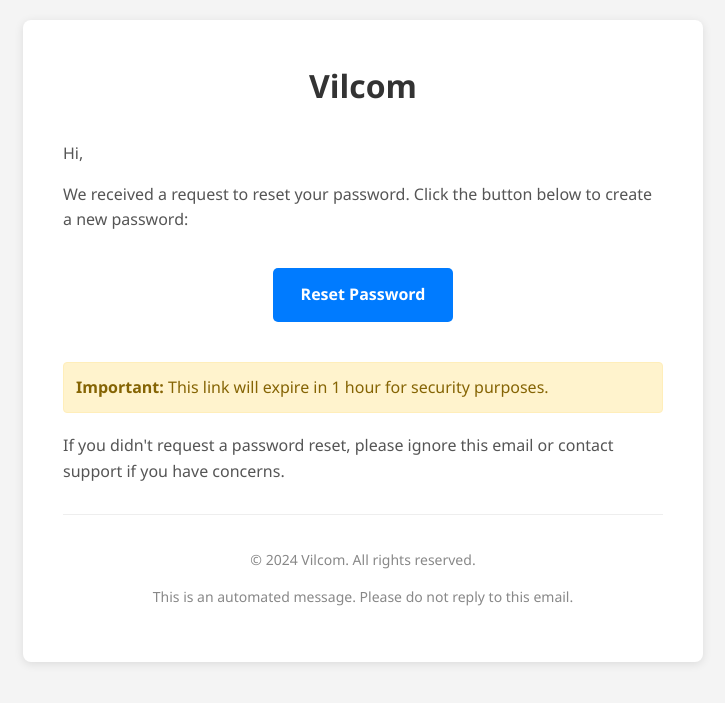
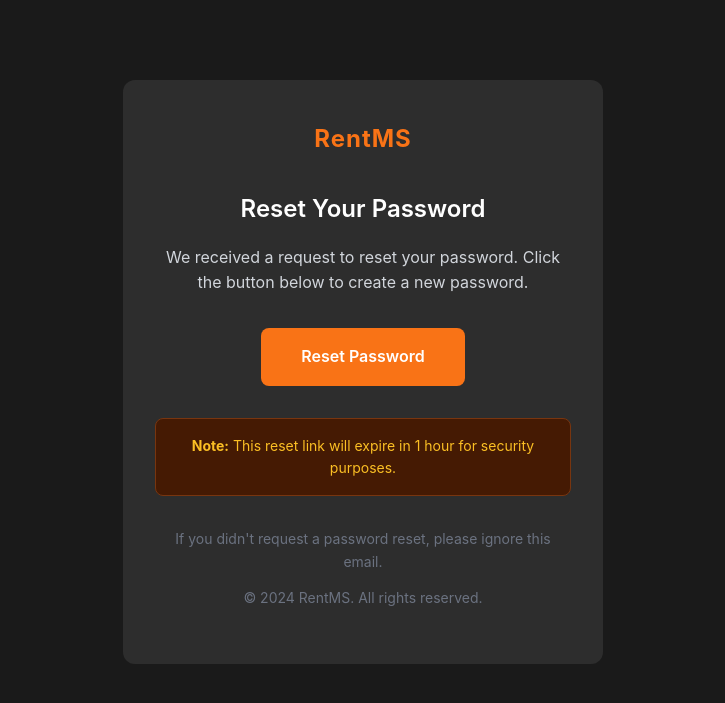
Before and after one commit to eduboy774/rent_ms_backend, a Django app: template rent_ms_backend_html/templates/password_reset.html in a window 1280 px wide. Shown: the top 703 px of the page, without its empty margins (277-1002 px from the left). Run offline with Django 4.2, Linux system fonts and the light colour scheme; the template is opened without the code that fills it, so the values that code supplies are empty; parts of the project's set-up code (start-up, migrations or seed data) failed here and were passed over.

Commit message:
email reset html message

```diff
--- a/rent_ms_accounts/views.py
+++ b/rent_ms_accounts/views.py
@@ -234,7 +234,7 @@ class ForgotPasswordMutation(graphene.Mutation):
                 'receiver_details': user.email,
                 'user': user,
                 'url': url,
-                'subject': "Vilcom Password Reset"
+                'subject': "RentMS Password Reset"
             }
 
             EmailNotifications.send_email_notification(body, 'password_reset.html')
--- a/rent_ms_backend_html/templates/password_reset.html
+++ b/rent_ms_backend_html/templates/password_reset.html
@@ -6,91 +6,97 @@
     <title>Reset Your Password</title>
     <style>
         body {
-            font-family: 'Segoe UI', Tahoma, Geneva, Verdana, sans-serif;
-            line-height: 1.6;
-            background-color: #f4f4f4;
             margin: 0;
             padding: 0;
+            font-family: -apple-system, BlinkMacSystemFont, 'Segoe UI', Roboto, 'Helvetica Neue', Arial, sans-serif;
+            background-color: #1a1a1a;
+            color: #ffffff;
+            line-height: 1.6;
         }
         .container {
-            max-width: 600px;
-            margin: 20px auto;
-            background: #ffffff;
-            padding: 40px;
-            border-radius: 8px;
-            box-shadow: 0 2px 10px rgba(0, 0, 0, 0.1);
+            max-width: 480px;
+            margin: 40px auto;
+            padding: 40px 20px;
         }
-        .header {
+        .email-wrapper {
+            background-color: #2d2d2d;
+            border-radius: 12px;
+            padding: 40px 32px;
             text-align: center;
-            margin-bottom: 30px;
         }
-        .header h1 {
-            color: #333;
-            margin: 0;
+        .logo-text {
+            font-size: 24px;
+            font-weight: 700;
+            color: #f97316;
+            margin-bottom: 32px;
+            letter-spacing: 1px;
         }
-        .content {
-            color: #555;
+        .heading {
+            font-size: 24px;
+            font-weight: 600;
+            margin-bottom: 16px;
+            color: #ffffff;
+        }
+        .message {
             font-size: 16px;
-        }
-        .content p {
-            margin: 15px 0;
+            color: #d1d5db;
+            margin-bottom: 32px;
         }
         .button {
             display: inline-block;
-            padding: 14px 28px;
-            background-color: #007bff;
-            color: #ffffff;
+            padding: 16px 40px;
+            background-color: #f97316;
+            color: #ffffff !important;
             text-decoration: none;
-            border-radius: 5px;
-            font-weight: bold;
-            margin: 20px 0;
+            border-radius: 8px;
+            font-weight: 600;
+            font-size: 16px;
+            transition: background-color 0.2s;
         }
         .button:hover {
-            background-color: #0056b3;
+            background-color: #ea580c;
+        }
+        .warning {
+            margin-top: 32px;
+            padding: 16px;
+            background-color: #451a03;
+            border: 1px solid #78350f;
+            border-radius: 8px;
+            font-size: 14px;
+            color: #fbbf24;
         }
         .footer {
-            margin-top: 30px;
-            padding-top: 20px;
-            border-top: 1px solid #eee;
+            margin-top: 32px;
             font-size: 14px;
-            color: #888;
-            text-align: center;
+            color: #6b7280;
         }
-        .warning {
-            background-color: #fff3cd;
-            border: 1px solid #ffeeba;
-            border-radius: 4px;
-            padding: 12px;
-            margin: 20px 0;
-            color: #856404;
+        .footer a {
+            color: #f97316;
+            text-decoration: none;
         }
     </style>
 </head>
 <body>
     <div class="container">
-        <div class="header">
-            <h1>Vilcom</h1>
-        </div>
+        <div class="email-wrapper">
+            <div class="logo-text">RentMS</div>
 
-        <div class="content">
-            <p>Hi{% if data.user.first_name %} {{ data.user.first_name }}{% endif %},</p>
+            <h1 class="heading">Reset Your Password</h1>
 
-            <p>We received a request to reset your password. Click the button below to create a new password:</p>
-
-            <p style="text-align: center;">
-                <a href="{{ data.url }}" class="button">Reset Password</a>
+            <p class="message">
+                We received a request to reset your password. Click the button below to create a new password.
             </p>
 
+            <a href="{{ data.url }}" class="button">Reset Password</a>
+
             <div class="warning">
-                <strong>Important:</strong> This link will expire in 1 hour for security purposes.
+                <strong>Note:</strong> This reset link will expire in 1 hour for security purposes.
             </div>
 
-            <p>If you didn't request a password reset, please ignore this email or contact support if you have concerns.</p>
-        </div>
-
-        <div class="footer">
-            <p>&copy; 2024 Vilcom. All rights reserved.</p>
-            <p>This is an automated message. Please do not reply to this email.</p>
+            <div class="footer">
+                <p>If you didn't request a password reset, please ignore this email.</p>
+                <p>&copy; 2024 RentMS. All rights reserved.</p>
+            </div>
         </div>
     </div>
 </body>
--- a/rent_ms_utils/EmailUtils.py
+++ b/rent_ms_utils/EmailUtils.py
@@ -32,14 +32,11 @@ class EmailNotifications:
             first_name = getattr(user, 'first_name', '') or ''
             html_content = html_content.replace('{{ data.user.first_name }}', first_name)
 
-        text_content = f"Password Reset Request\n\nClick the link below to reset your password:\n{reset_url}\n\nIf you didn't request this, please ignore this email."
-
         msg = MIMEMultipart()
         msg['From'] = DEFAULT_FROM_EMAIL
         msg['To'] = emailBody['receiver_details']
         msg['Subject'] = emailBody['subject']
 
-        msg.attach(MIMEText(text_content, 'plain'))
         msg.attach(MIMEText(html_content, 'html'))
 
         server = smtplib.SMTP(EMAIL_HOST, EMAIL_PORT)
```
Also changed, not shown: db.sqlite3.
